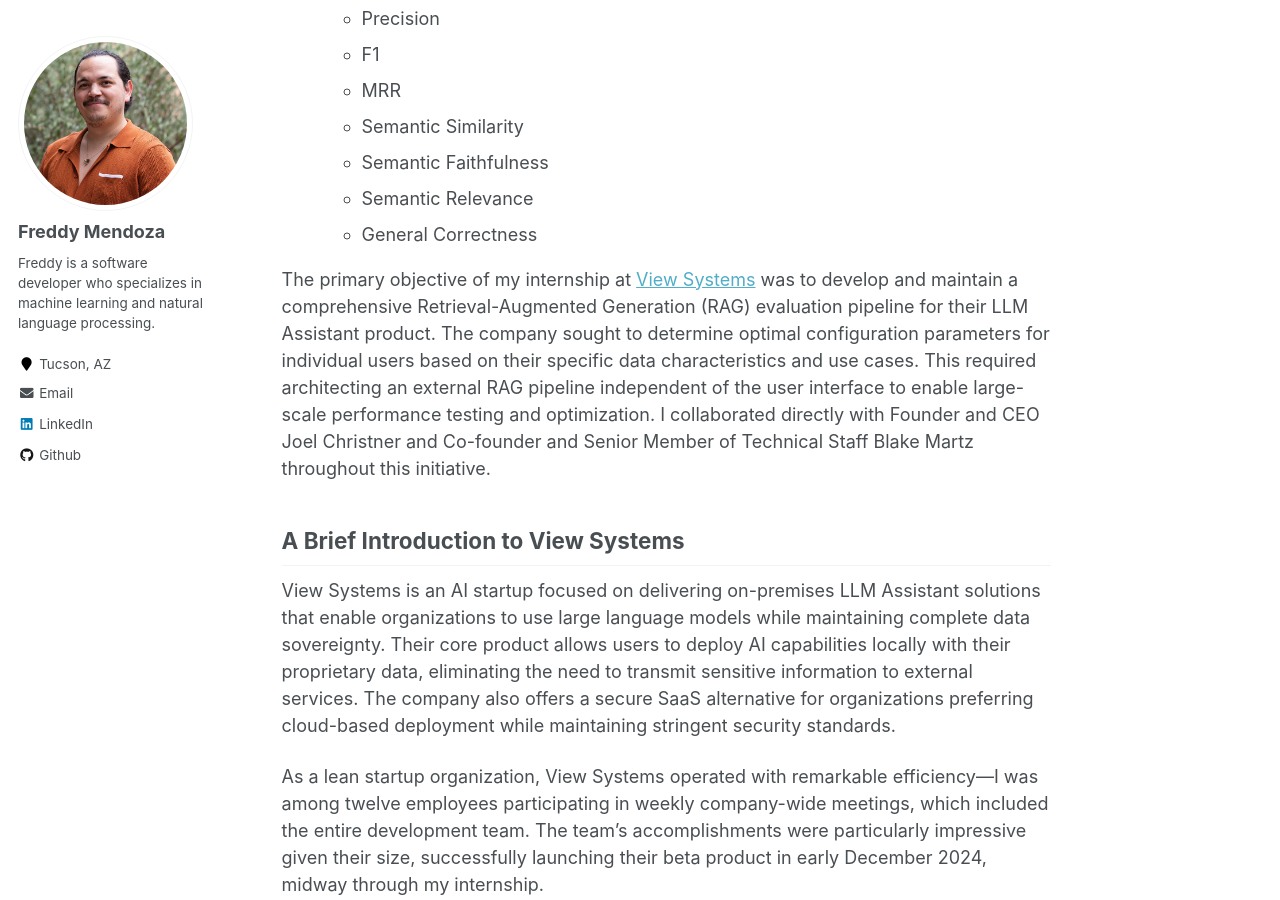
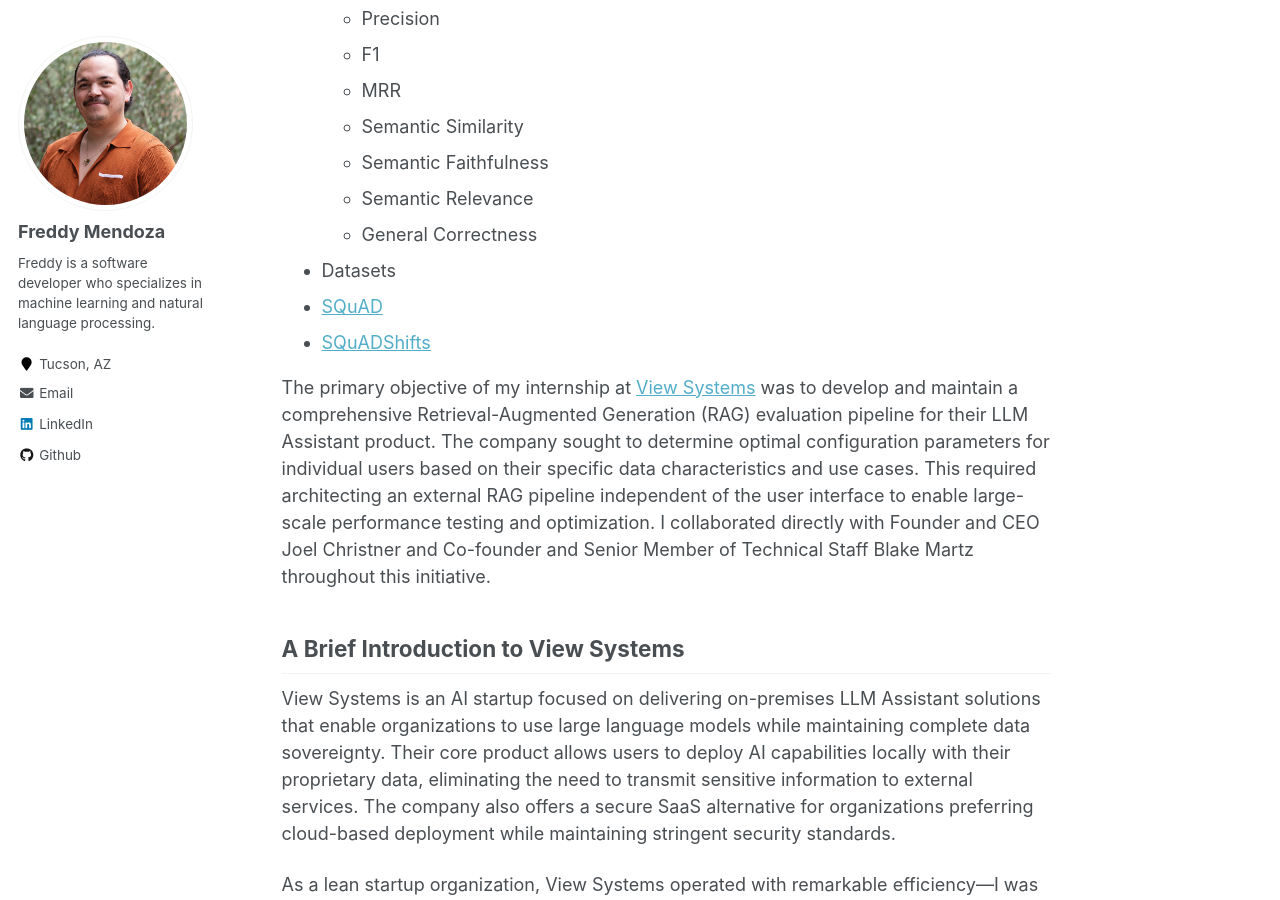
Before and after one commit to fmend/fmend.github.io, a Jekyll site: the page built from _portfolio/portfolio-1.md, in a window 1280 px wide and 900 px high, scrolled down 636 px. Built offline with Jekyll 4.4.1, drawn with Linux system fonts in a browser that asks for light colours.

Commit message:
Update portfolio-1.md

```diff
--- a/_portfolio/portfolio-1.md
+++ b/_portfolio/portfolio-1.md
@@ -22,6 +22,9 @@ collection: portfolio
   * Semantic Faithfulness
   * Semantic Relevance
   * General Correctness
+ * Datasets
+  * [SQuAD](https://rajpurkar.github.io/SQuAD-explorer/)
+  * [SQuADShifts](https://modestyachts.github.io/squadshifts-website/)
 
 The primary objective of my internship at [View Systems](https://www.view.io) was to develop and maintain a comprehensive Retrieval-Augmented Generation (RAG) evaluation pipeline for their LLM Assistant product. The company sought to determine optimal configuration parameters for individual users based on their specific data characteristics and use cases. This required architecting an external RAG pipeline independent of the user interface to enable large-scale performance testing and optimization. I collaborated directly with Founder and CEO Joel Christner and Co-founder and Senior Member of Technical Staff Blake Martz throughout this initiative.
 
```
